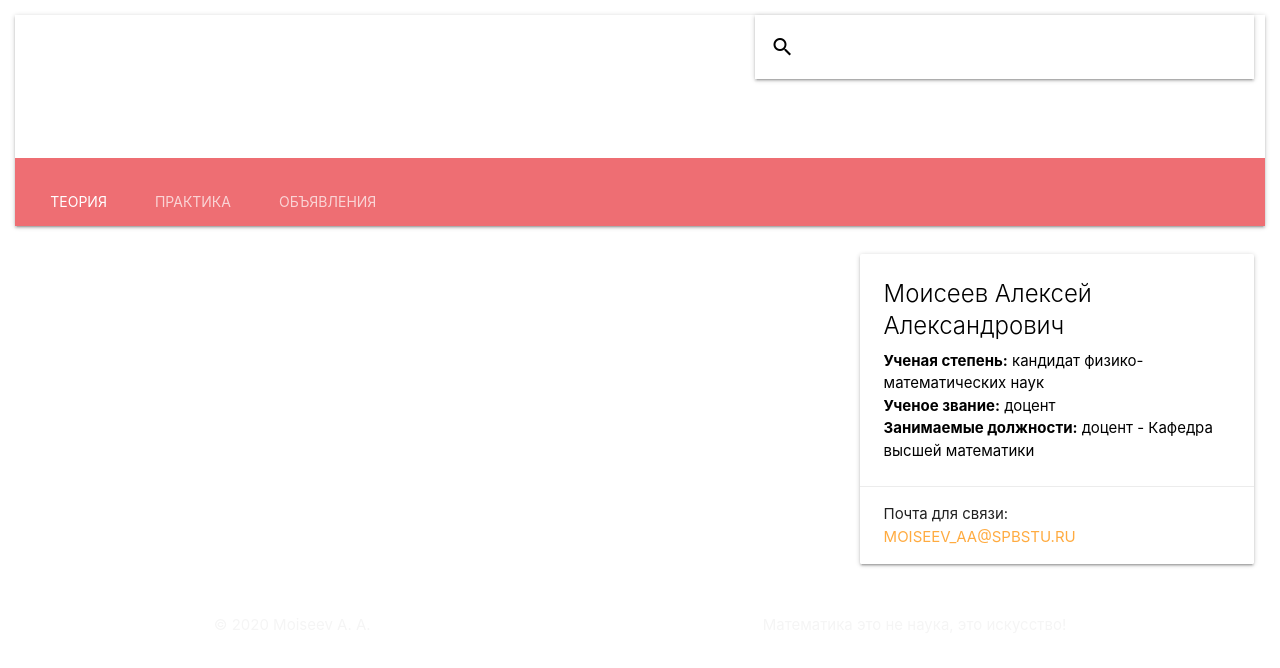
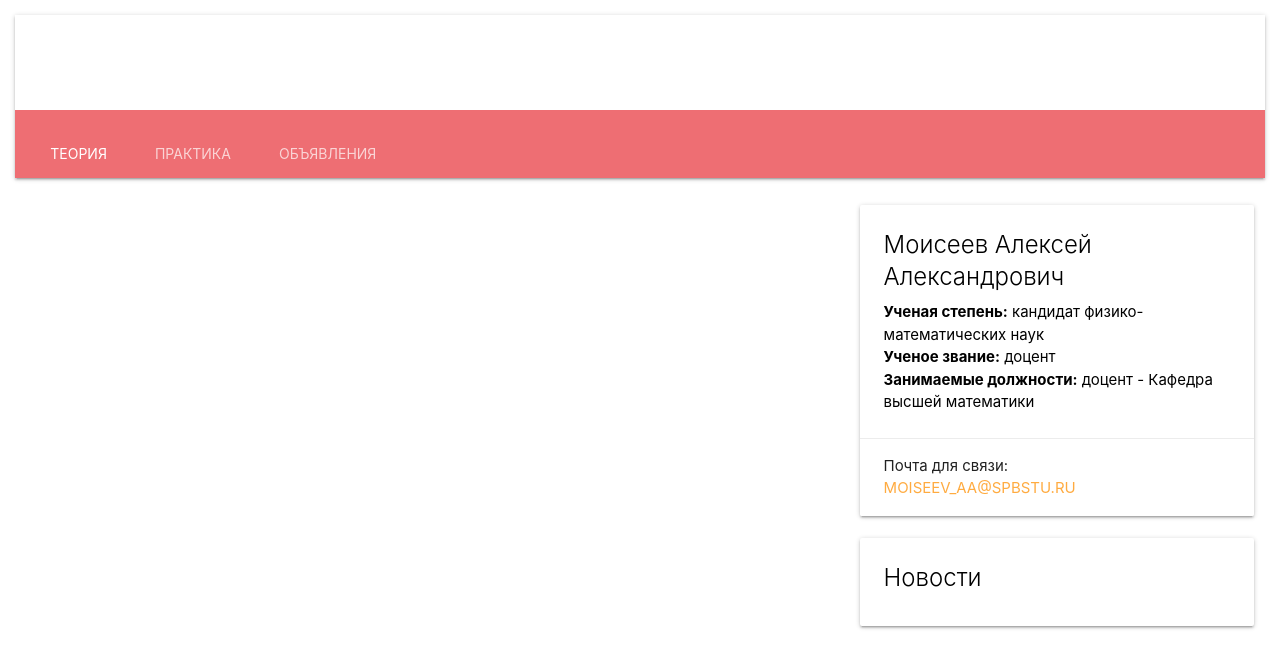
Before and after one commit to Dostoyewski/Matem_analyse, a Django app: page / in a window 1280 px wide. Shown: the top 668 px of the page. Run offline with Django 3.2, Linux system fonts and the light colour scheme; data that the repository does not hold is empty.

Commit message:
design of cards is added

```diff
--- a/core/templates/main.html
+++ b/core/templates/main.html
@@ -1,4 +1,5 @@
 {% load static %}
+{% csrf_token %}
 
 <!DOCTYPE html>
 <html lang="en">
@@ -17,16 +18,24 @@
     <!-- <link rel="stylesheet" href="{% static 'css/media-hover-effects.css' %}" /> -->
 
     <link href="https://fonts.googleapis.com/icon?family=Material+Icons" rel="stylesheet">
+     <!-- Compiled and minified CSS -->
+     <link rel="stylesheet" href="https://cdnjs.cloudflare.com/ajax/libs/materialize/1.0.0/css/materialize.min.css">
+
+     <!-- Compiled and minified JavaScript -->
+     <script src="https://cdnjs.cloudflare.com/ajax/libs/materialize/1.0.0/js/materialize.min.js"></script>
+
 </head>
 <body>
     <div style="padding: 1em;">
         <nav class="nav-extended">
             <div class="hat white row nav-wrapper abs">
-                <div class="col m6 s12 center valign-wrapper">
-                    <h3 class="matemhead">МАТЕМАТИЧЕСКИЙ АНАЛИЗ</h3>
+                <div class="center valign-wrapper">
+                    <h3 class="matemhead center">МАТЕРИАЛЫ КУРСА МАТЕМАТИЧЕСКОГО АНАЛИЗА </h3>
                 </div>
 
-                <div class="col m5 offset-m1 s12 flex-right-toolbar valign-wrapper">
+                <!-- окно поиска информаци -->
+
+                <!-- <div class="col m5 offset-m1 s12 flex-right-toolbar valign-wrapper">
                     <nav class="white lighten-3 hat-search hoverable">
                         <div class="nav-wrapper">
                             <form>
@@ -37,7 +46,8 @@
                             </form>
                         </div>
                     </nav>
-                </div>
+                </div> -->
+
             </div>
             <div class="nav-content" style="color: white; !important">
                 <div class="row clr">
@@ -71,14 +81,20 @@
                 <div class="card blue-grey darken-1 hoverable">
                     <div class="card-content white-text">
                     <span class="card-title">{{ post.title }}</span>
-                    <p>{{ post.short }}</p>
-                        {% if post.isFile == True %}
-                            Размер файла: {{ post.size }} Кб<br>
-                            <a href="{{ post.file.url }}">{{ post.file.name }}</a>
-                        {% endif %}
+                    <p>{{ post.text }}</p>
+
                     </div>
                     <div class="card-action">
-                    <p class="date">{{ post.date }} </p>
+                        <div class="row underpost valign-wrapper">
+                            <div class="col m6 s12">
+                                <p class="date">{{ post.date }} </p>
+                            </div>
+                            <div class="col m6 s12 flex-right-toolbar">
+                                {% if post.isFile == True %}
+                                    <a class="postfile " href="{{ post.file.url }}">{{ post.file.name }}</a>
+                                {% endif %}
+                            </div>
+                        </div>
                     </div>
                 </div>
             {% endfor %}
@@ -100,35 +116,25 @@
                     </div>
                 </div>
             </div>
+            <div class="col s12 m4 grid right">
+                <div class="card white darken-1 r">
+                    <div class="card-content black-text">
+                    <span class="card-title">Новости</span>
+                    {% for action in actions %}
+                        {% if forloop.counter < 2 %}
+                            {{ action }}<br>
+                        {% endif %}
+                    {% endfor %}
+                    </div>
+                </div>
+            </div>
         </div>
-        <!-- <div class="row">
-            <div class="col s12 m9 grid">
-                {#{{ len }}#}
-                {#{{ posts }}#}
-                {% for post in posts %}
-                <figure class="white popup hard-card hoverable">
-                    <h4 style="margin: 0em; padding: 0.5em;  font-family: Roboto;">{{ post.title }}</h4>
-                    <hr  width="80%" >
-                    <p>{{ post.short }}</p>
-                    <hr  width="80%" >
-                    {{ post.date }}
-                </figure>
-                {% endfor %}
-            </div> -->
-            <!-- <div class="col s12 m4 grid ">
 
-            </div>         -->
-        {% for action in actions %}
-            {{ action }}<br>
-        {% endfor %}
         <footer class="footer">
             <div class="container">
                 <div class="row">
-                    <div class="col l6 s12">
-                        <p class="grey-text text-lighten-4 left" >© 2020 Moiseev A. A. </p>
-                    </div>
-                    <div class="col l6 s12">
-                        <p class="grey-text text-lighten-4 right">Математика это не наука, это искусство!</p>
+                    <div class="col s12">
+                        <p class="grey-text text-lighten-4 right" >© 2020 Moiseev A. A. </p>
                     </div>
                 </div>
             </div>
```
Also changed, not shown: core/static/css/common.css (+9 -0 lines), core/migrations/0009_auto_20200701_1604.py (added), 2 other files.
